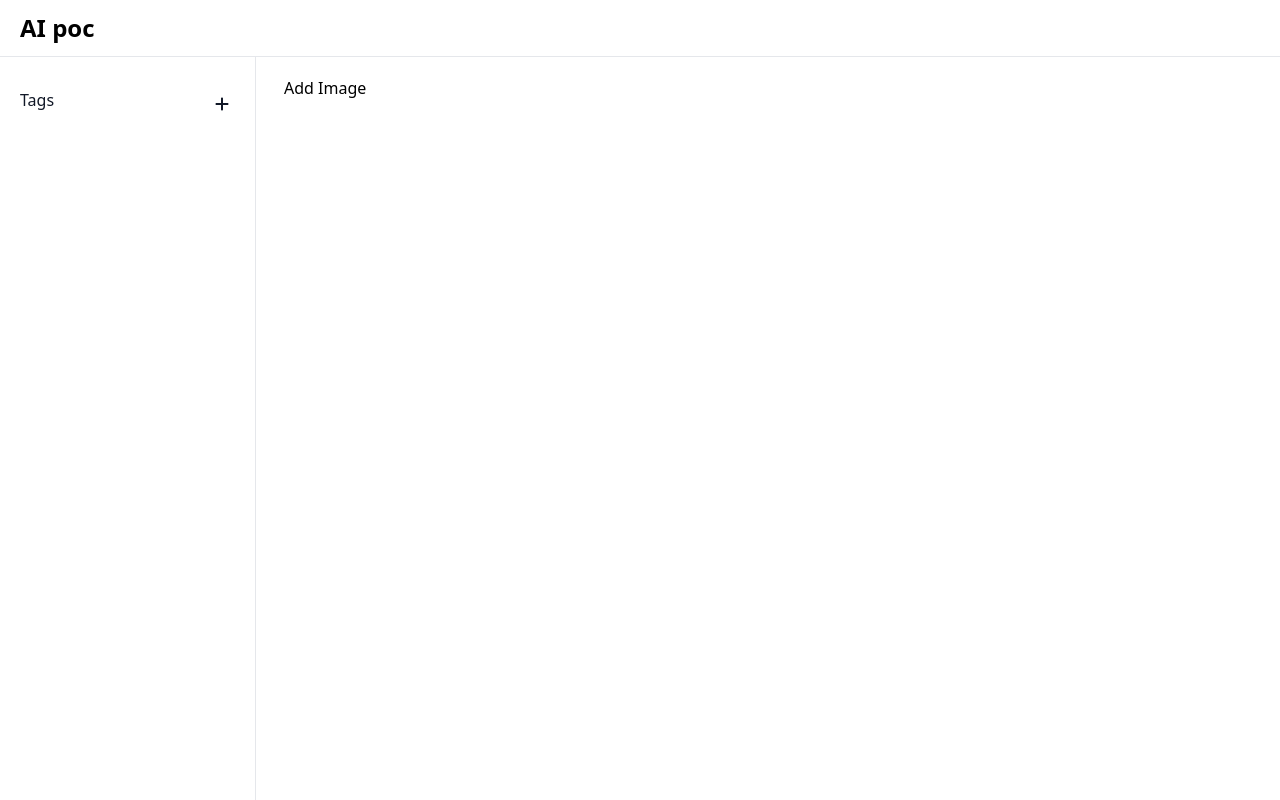
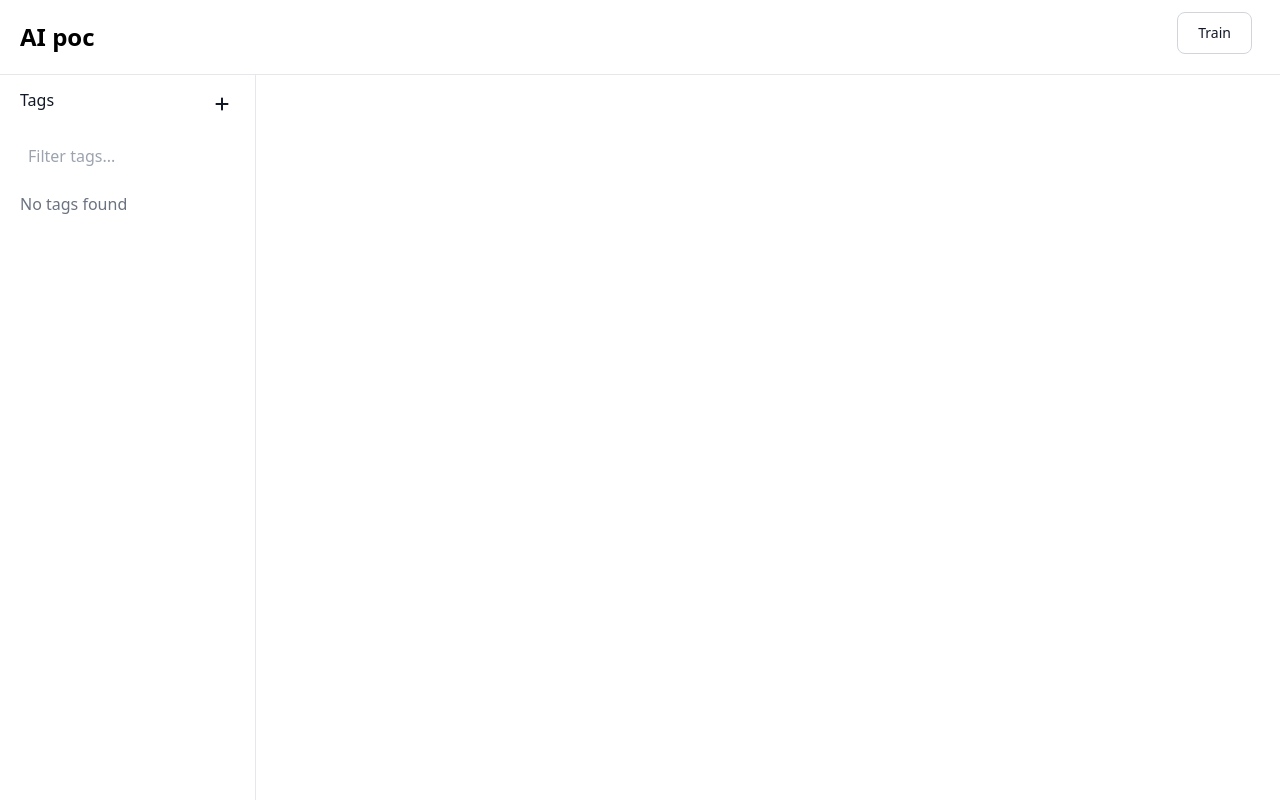
Before and after one commit to JeganMurugan01/poc_ai, a React (Vite) app: page / in a window 1280 px wide. Built offline with nearby package versions, Linux system fonts and the light colour scheme.

Commit message:
updated file

```diff
--- a/src/App.jsx
+++ b/src/App.jsx
@@ -5,10 +5,7 @@ import SideBarHeader from "./components/sideBarAndHeader";
 function App() {
   const [tags, setTags] = useState([]);
   const [newTagName, setNewTagName] = useState(""); // Manage new tag name
-  const [selectedTagImages, setSelectedTagImages] = useState([]);
-  const [showModal, setShowModal] = useState(false);
   const [selectedTagId, setSelectedTagId] = useState(null);
-  const [userName, setUserName] = useState();
 
   const handleFileSelect = (event, tagId) => {
     const files = Array.from(event.target.files);
@@ -33,19 +30,23 @@ function App() {
     if (name.trim() === "") return;
     setTags((prevTags) => [
       ...prevTags,
-      { id: Date.now(), name: name.trim(), images: [] },
+      { id: Date.now(), name, images: [] },
     ]);
   };
 
-  const removeImageFromModal = (index) => {
-    const updatedImages = [...selectedTagImages];
-    updatedImages.splice(index, 1);
+  const handleImageDelete = (tagId, imageIndices) => {
     setTags((prevTags) =>
       prevTags.map((tag) =>
-        tag.id === selectedTagId ? { ...tag, images: updatedImages } : tag
+        tag.id === tagId
+          ? {
+              ...tag,
+              images: tag.images.filter(
+                (_, index) => !imageIndices.includes(index)
+              ),
+            }
+          : tag
       )
     );
-    setSelectedTagImages(updatedImages);
   };
 
   return (
@@ -56,6 +57,9 @@ function App() {
         setNewTagName={setNewTagName}
         addTag={addTag}
         handleRemoveTag={handleRemoveTag}
+        handleFileSelect={handleFileSelect}
+        setSelectedTagId={setSelectedTagId}
+        handleImageDelete={handleImageDelete}
       />
     </>
   );
--- a/src/components/sideBarAndHeader/index.jsx
+++ b/src/components/sideBarAndHeader/index.jsx
@@ -1,7 +1,8 @@
 /* eslint-disable react/prop-types */
 import { useState } from "react";
-import { FaPlus } from "react-icons/fa6";
+import { FaCheck, FaPlus } from "react-icons/fa6";
 import { IoCloseCircleOutline } from "react-icons/io5";
+import { MdDelete } from "react-icons/md";
 
 const SideBarHeader = ({
   tags,
@@ -9,16 +10,49 @@ const SideBarHeader = ({
   setNewTagName,
   addTag,
   handleRemoveTag,
+  handleFileSelect,
+  setSelectedTagId,
+  handleImageDelete,
 }) => {
   const [isAddingTag, setIsAddingTag] = useState(false);
+  const [tempTagId, setTempTagId] = useState("");
+  const [selectedImages, setSelectedImages] = useState([]);
+  const [searchTerm, setSearchTerm] = useState("");
 
   const handleAddTag = () => {
     if (newTagName.trim() !== "") {
       addTag(newTagName);
-      setNewTagName(""); // Clear input field
-      setIsAddingTag(false); // Close input box
+      setNewTagName("");
+      setIsAddingTag(false);
     }
   };
+
+  const handleImageSelect = (index) => {
+    setSelectedImages((prevSelected) => {
+      if (prevSelected.includes(index)) {
+        return prevSelected.filter((i) => i !== index);
+      } else {
+        return [...prevSelected, index];
+      }
+    });
+  };
+
+  const handleDeleteSelectedImages = () => {
+    handleImageDelete(tempTagId, selectedImages);
+    setSelectedImages([]);
+  };
+
+  const handleSelectAllImages = () => {
+    const allImageIndices =
+      tags
+        .find((tag) => tag.id === tempTagId)
+        ?.images.map((_, index) => index) || [];
+    setSelectedImages(allImageIndices);
+  };
+
+  const filteredTags = tags.filter((tag) =>
+    tag.name.toLowerCase().includes(searchTerm.toLowerCase())
+  );
 
   return (
     <>
@@ -51,7 +85,11 @@ const SideBarHeader = ({
               </p>
             </div>
             <div className="flex items-center">
-              <div className="flex items-center ms-3"></div>
+              <div className="flex items-center ms-3 text-white ">
+                <button className="text-gray-900 bg-white border border-gray-300 focus:outline-none hover:bg-gray-100 focus:ring-4 focus:ring-gray-100 font-medium rounded-lg text-sm px-5 py-2.5 me-2 mb-2 dark:bg-gray-800 dark:text-white dark:border-gray-600 dark:hover:bg-gray-700 dark:hover:border-gray-600 dark:focus:ring-gray-700">
+                  Train
+                </button>
+              </div>
             </div>
           </div>
         </div>
@@ -95,34 +133,109 @@ const SideBarHeader = ({
                   </button>
                 </div>
               )}
-              {tags &&
-                tags.length > 0 &&
-                tags.map((tag) => {
+              <div className="p-2 mt-2">
+                <input
+                  type="text"
+                  className="p-2 w-full rounded-lg dark:bg-gray-800 dark:text-white"
+                  placeholder="Filter tags..."
+                  value={searchTerm}
+                  onChange={(e) => setSearchTerm(e.target.value)}
+                />
+              </div>
+              {filteredTags.length > 0 ? (
+                filteredTags.map((tag) => {
+                  const isActive = tag.id === tempTagId;
                   return (
-                    <div key={tag.id} className="flex items-center p-2 ">
-                      <span className="inline-flex items-center rounded-md bg-gray-50 px-2 py-1 text-xs font-medium text-gray-600 ring-1 ring-inset ring-gray-500/10">
+                    <div key={tag.id} className="flex items-center p-2">
+                      <span
+                        className={`inline-flex items-center rounded-md px-2 py-1 text-xs font-medium ring-1 ring-inset ${
+                          isActive
+                            ? "bg-blue-100 text-blue-600 ring-blue-500/10"
+                            : "bg-gray-50 text-gray-600 ring-gray-500/10"
+                        }`}
+                        onClick={() => {
+                          setTempTagId(tag.id);
+                          setSelectedTagId(tag.id); // Set the selected tag ID
+                        }}
+                      >
                         {tag.name}{" "}
                         <IoCloseCircleOutline
                           size={18}
                           className="ms-2 cursor-pointer"
-                          onClick={() => {
-                            handleRemoveTag(tag.id);
-                          }}
+                          onClick={() => handleRemoveTag(tag.id)}
                         />
                       </span>
                     </div>
                   );
-                })}
+                })
+              ) : (
+                <p className="p-2 text-gray-500 dark:text-gray-400">
+                  No tags found
+                </p>
+              )}
             </li>
           </ul>
         </div>
       </aside>
 
-      <div className="p-4 sm:ml-64 mt-12">
-        <div className="grid grid-flow-col auto-cols-max">
-          <div className="p-3">Add Image</div>
-
-        </div>
+      <div className="p-8 sm:ml-64 mt-12">
+        {tags.length > 0 && tempTagId && (
+          <>
+            <div className="flex items-center mb-4 p-4">
+              <FaPlus className="mt-1 me-1" />
+              <label className="cursor-pointer">
+                Add Image
+                <input
+                  type="file"
+                  multiple
+                  className="hidden"
+                  onChange={(e) => handleFileSelect(e, tempTagId)}
+                />
+              </label>
+              {tags.find((tag) => tag.id === tempTagId)?.images.length > 0 && (
+                <>
+                  <label
+                    className="cursor-pointer flex items-center ms-4"
+                    onClick={handleSelectAllImages}
+                  >
+                    <FaCheck size={24} />
+                    <span className="ml-2">Select All</span>
+                  </label>
+                  {selectedImages.length > 0 && (
+                    <label
+                      className="cursor-pointer flex items-center ms-4"
+                      onClick={handleDeleteSelectedImages}
+                    >
+                      <MdDelete size={24} />
+                      <span className="ml-2">Delete</span>
+                    </label>
+                  )}
+                </>
+              )}
+            </div>
+            <div className="grid grid-cols-3 gap-4">
+              {tags
+                .find((tag) => tag.id === tempTagId)
+                ?.images.map((image, index) => (
+                  <div
+                    key={index}
+                    className={`relative ${
+                      selectedImages.includes(index)
+                        ? "border-2 border-red-500"
+                        : ""
+                    }`}
+                    onClick={() => handleImageSelect(index)}
+                  >
+                    <img
+                      src={image}
+                      alt={`tag-${index}`}
+                      className="w-full h-32 object-cover rounded-md"
+                    />
+                  </div>
+                ))}
+            </div>
+          </>
+        )}
       </div>
     </>
   );
```
